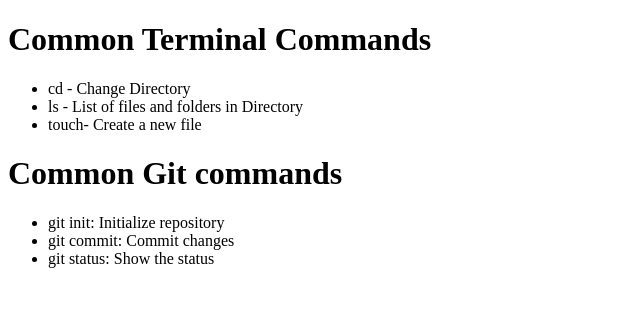
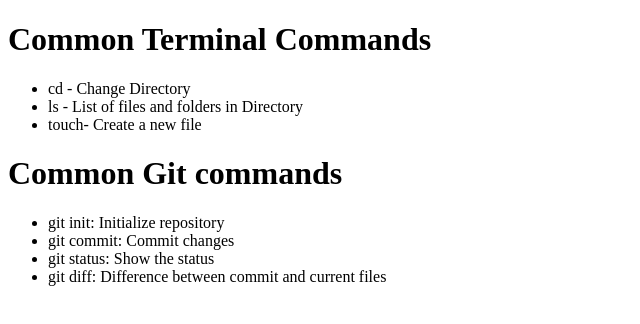
Before and after one commit to nnayar/ga-lesson-01, a plain HTML site: page index.html in a window 1280 px wide. Shown: the whole page, without its empty margins (0-640 px from the left). Drawn offline with Linux system fonts and the light colour scheme.

Commit message:
added git diff command

```diff
--- a/index.html
+++ b/index.html
@@ -17,6 +17,7 @@
 		<li>git init: Initialize repository</li>
 		<li>git commit: Commit changes</li>
 		<li>git status: Show the status</li>
+		<li>git diff: Difference between commit and current files</li>
 	</ul>
 </body>
 </html>
```
